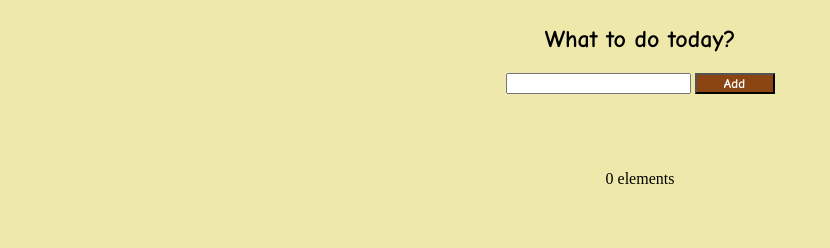
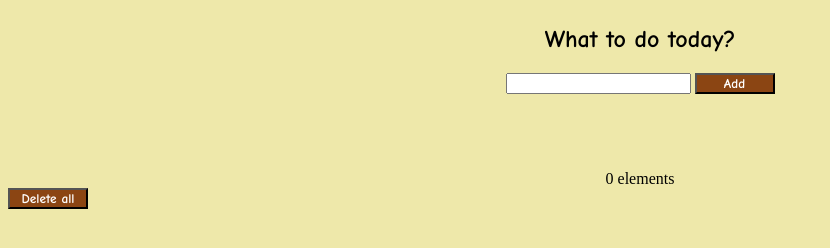
Before and after one commit to malyfko/TODO-List, a plain HTML site: page index.html in a window 1280 px wide. Shown: the whole page, without its empty margins (0-830 px from the left). Drawn offline with nearby package versions, Linux system fonts and the light colour scheme.

Commit message:
Add delete button

```diff
--- a/index.html
+++ b/index.html
@@ -17,6 +17,7 @@
 	    <ul></ul>
 	</div>
 	<div class="sum">0 elements</div>
+	<button>Delete all</button>
 </body>
 
 </html>
```
